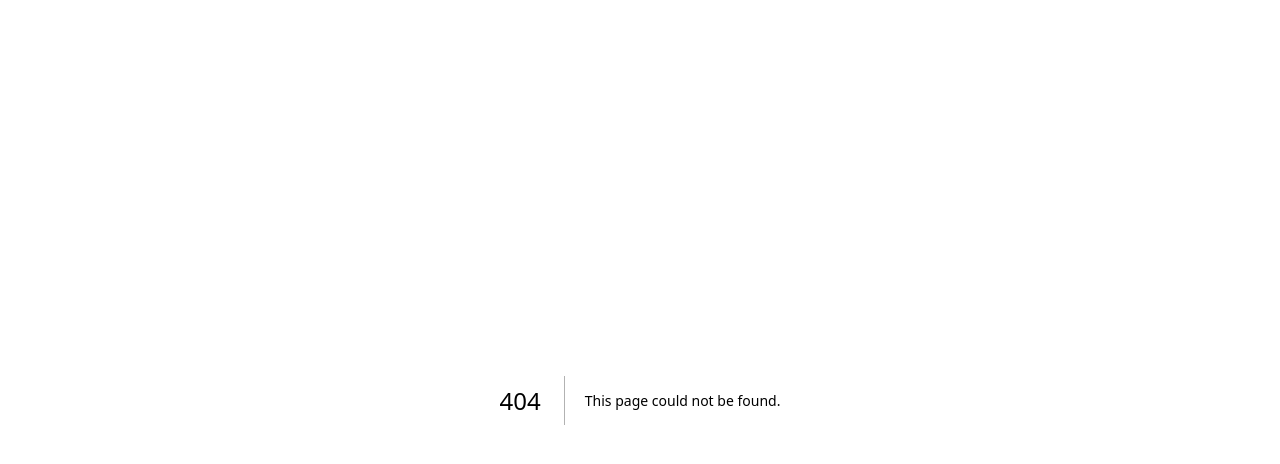
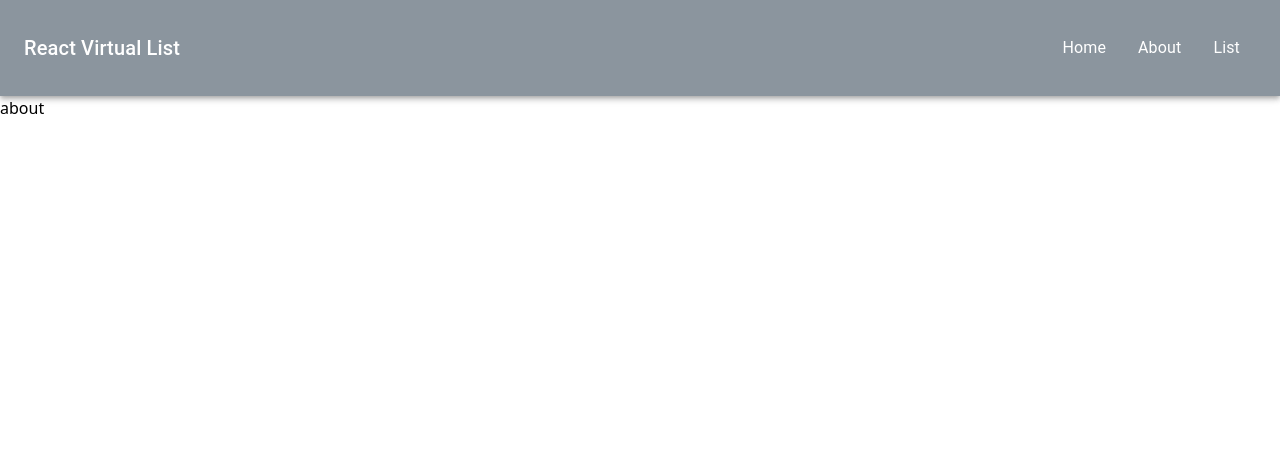
Before and after one commit to olaknowct/react-virtual-list, a Next.js app: page /about in a window 1280 px wide. Before the commit this address had no page. Shown: the top 464 px of the page. Built offline with nearby package versions, Linux system fonts and the light colour scheme.

Commit message:
Create Layout Home page About page List Page

```diff
--- a/package.json
+++ b/package.json
@@ -9,6 +9,9 @@
     "lint": "next lint"
   },
   "dependencies": {
+    "@emotion/react": "^11.11.1",
+    "@emotion/styled": "^11.11.0",
+    "@mui/material": "^5.13.5",
     "@types/node": "20.3.1",
     "@types/react": "18.2.12",
     "@types/react-dom": "18.2.5",
--- /dev/null
+++ b/src/components/layout/layout.js
@@ -0,0 +1,14 @@
+import { Fragment } from 'react';
+
+import NavBar from '../navbar/navbar';
+
+function Layout({ children }) {
+  return (
+    <Fragment>
+      <NavBar />
+      <main>{children}</main>
+    </Fragment>
+  );
+}
+
+export default Layout;
--- /dev/null
+++ b/src/components/navbar/navbar.js
@@ -0,0 +1,39 @@
+import Link from 'next/link';
+import { AppBar, Toolbar, Typography, List, ListItem, ListItemText } from '@mui/material';
+
+import React from 'react';
+function NavBar() {
+  return (
+    <AppBar position='static' sx={{ backgroundColor: '#8b959e' }}>
+      <Toolbar sx={{ padding: '16px' }}>
+        <Link href='/' passHref>
+          <Typography variant='h6'>React Virtual List</Typography>
+        </Link>
+
+        <List
+          component='nav'
+          aria-label='main navigation'
+          sx={{ marginLeft: 'auto', display: 'flex', flexDirection: 'row' }}
+        >
+          <Link href='/home' passHref>
+            <ListItem>
+              <ListItemText primary='Home' />
+            </ListItem>
+          </Link>
+          <Link href='/about' passHref>
+            <ListItem>
+              <ListItemText primary='About' />
+            </ListItem>
+          </Link>
+          <Link href='/list' passHref>
+            <ListItem>
+              <ListItemText primary='List' />
+            </ListItem>
+          </Link>
+        </List>
+      </Toolbar>
+    </AppBar>
+  );
+}
+
+export default NavBar;
--- a/src/pages/_app.tsx
+++ b/src/pages/_app.tsx
@@ -1,6 +1,17 @@
-import '@/styles/globals.css'
-import type { AppProps } from 'next/app'
+import '@/styles/globals.css';
+import type { AppProps } from 'next/app';
+import Layout from '../components/layout/layout';
+import Head from 'next/head';
 
 export default function App({ Component, pageProps }: AppProps) {
-  return <Component {...pageProps} />
+  return (
+    <Layout>
+      <Head>
+        <title>React Virtual List</title>
+        <meta name='description' content='React Virtual List' />
+        <meta name='viewport' content='initial-scale=1.0, width=device-width' />
+      </Head>
+      <Component {...pageProps} />
+    </Layout>
+  );
 }
--- /dev/null
+++ b/src/pages/about/index.tsx
@@ -0,0 +1,3 @@
+export default function About() {
+  return <h1>about</h1>;
+}
--- /dev/null
+++ b/src/pages/home/index.tsx
@@ -0,0 +1,3 @@
+export default function Home() {
+  return <h1>home</h1>;
+}
--- a/src/pages/index.tsx
+++ b/src/pages/index.tsx
@@ -1,118 +1,6 @@
-import Image from 'next/image'
-import { Inter } from 'next/font/google'
-
-const inter = Inter({ subsets: ['latin'] })
+import Image from 'next/image';
+import NavBar from '@/components/navbar/navbar';
 
 export default function Home() {
-  return (
-    <main
-      className={`flex min-h-screen flex-col items-center justify-between p-24 ${inter.className}`}
-    >
-      <div className="z-10 w-full max-w-5xl items-center justify-between font-mono text-sm lg:flex">
-        <p className="fixed left-0 top-0 flex w-full justify-center border-b border-gray-300 bg-gradient-to-b from-zinc-200 pb-6 pt-8 backdrop-blur-2xl dark:border-neutral-800 dark:bg-zinc-800/30 dark:from-inherit lg:static lg:w-auto  lg:rounded-xl lg:border lg:bg-gray-200 lg:p-4 lg:dark:bg-zinc-800/30">
-          Get started by editing&nbsp;
-          <code className="font-mono font-bold">src/pages/index.tsx</code>
-        </p>
-        <div className="fixed bottom-0 left-0 flex h-48 w-full items-end justify-center bg-gradient-to-t from-white via-white dark:from-black dark:via-black lg:static lg:h-auto lg:w-auto lg:bg-none">
-          <a
-            className="pointer-events-none flex place-items-center gap-2 p-8 lg:pointer-events-auto lg:p-0"
-            href="https://vercel.com?utm_source=create-next-app&utm_medium=default-template-tw&utm_campaign=create-next-app"
-            target="_blank"
-            rel="noopener noreferrer"
-          >
-            By{' '}
-            <Image
-              src="/vercel.svg"
-              alt="Vercel Logo"
-              className="dark:invert"
-              width={100}
-              height={24}
-              priority
-            />
-          </a>
-        </div>
-      </div>
-
-      <div className="relative flex place-items-center before:absolute before:h-[300px] before:w-[480px] before:-translate-x-1/2 before:rounded-full before:bg-gradient-radial before:from-white before:to-transparent before:blur-2xl before:content-[''] after:absolute after:-z-20 after:h-[180px] after:w-[240px] after:translate-x-1/3 after:bg-gradient-conic after:from-sky-200 after:via-blue-200 after:blur-2xl after:content-[''] before:dark:bg-gradient-to-br before:dark:from-transparent before:dark:to-blue-700/10 after:dark:from-sky-900 after:dark:via-[#0141ff]/40 before:lg:h-[360px]">
-        <Image
-          className="relative dark:drop-shadow-[0_0_0.3rem_#ffffff70] dark:invert"
-          src="/next.svg"
-          alt="Next.js Logo"
-          width={180}
-          height={37}
-          priority
-        />
-      </div>
-
-      <div className="mb-32 grid text-center lg:mb-0 lg:grid-cols-4 lg:text-left">
-        <a
-          href="https://nextjs.org/docs?utm_source=create-next-app&utm_medium=default-template-tw&utm_campaign=create-next-app"
-          className="group rounded-lg border border-transparent px-5 py-4 transition-colors hover:border-gray-300 hover:bg-gray-100 hover:dark:border-neutral-700 hover:dark:bg-neutral-800/30"
-          target="_blank"
-          rel="noopener noreferrer"
-        >
-          <h2 className={`mb-3 text-2xl font-semibold`}>
-            Docs{' '}
-            <span className="inline-block transition-transform group-hover:translate-x-1 motion-reduce:transform-none">
-              -&gt;
-            </span>
-          </h2>
-          <p className={`m-0 max-w-[30ch] text-sm opacity-50`}>
-            Find in-depth information about Next.js features and API.
-          </p>
-        </a>
-
-        <a
-          href="https://nextjs.org/learn?utm_source=create-next-app&utm_medium=default-template-tw&utm_campaign=create-next-app"
-          className="group rounded-lg border border-transparent px-5 py-4 transition-colors hover:border-gray-300 hover:bg-gray-100 hover:dark:border-neutral-700 hover:dark:bg-neutral-800/30"
-          target="_blank"
-          rel="noopener noreferrer"
-        >
-          <h2 className={`mb-3 text-2xl font-semibold`}>
-            Learn{' '}
-            <span className="inline-block transition-transform group-hover:translate-x-1 motion-reduce:transform-none">
-              -&gt;
-            </span>
-          </h2>
-          <p className={`m-0 max-w-[30ch] text-sm opacity-50`}>
-            Learn about Next.js in an interactive course with&nbsp;quizzes!
-          </p>
-        </a>
-
-        <a
-          href="https://vercel.com/templates?framework=next.js&utm_source=create-next-app&utm_medium=default-template-tw&utm_campaign=create-next-app"
-          className="group rounded-lg border border-transparent px-5 py-4 transition-colors hover:border-gray-300 hover:bg-gray-100 hover:dark:border-neutral-700 hover:dark:bg-neutral-800/30"
-          target="_blank"
-          rel="noopener noreferrer"
-        >
-          <h2 className={`mb-3 text-2xl font-semibold`}>
-            Templates{' '}
-            <span className="inline-block transition-transform group-hover:translate-x-1 motion-reduce:transform-none">
-              -&gt;
-            </span>
-          </h2>
-          <p className={`m-0 max-w-[30ch] text-sm opacity-50`}>
-            Discover and deploy boilerplate example Next.js&nbsp;projects.
-          </p>
-        </a>
-
-        <a
-          href="https://vercel.com/new?utm_source=create-next-app&utm_medium=default-template-tw&utm_campaign=create-next-app"
-          className="group rounded-lg border border-transparent px-5 py-4 transition-colors hover:border-gray-300 hover:bg-gray-100 hover:dark:border-neutral-700 hover:dark:bg-neutral-800/30"
-          target="_blank"
-          rel="noopener noreferrer"
-        >
-          <h2 className={`mb-3 text-2xl font-semibold`}>
-            Deploy{' '}
-            <span className="inline-block transition-transform group-hover:translate-x-1 motion-reduce:transform-none">
-              -&gt;
-            </span>
-          </h2>
-          <p className={`m-0 max-w-[30ch] text-sm opacity-50`}>
-            Instantly deploy your Next.js site to a shareable URL with Vercel.
-          </p>
-        </a>
-      </div>
-    </main>
-  )
+  return <div>test</div>;
 }
--- /dev/null
+++ b/src/pages/list/index.jsx
@@ -0,0 +1,3 @@
+export default function List() {
+  return <h1>list</h1>;
+}
```
Also changed, not shown: src/styles/globals.css (+3 -7 lines), 1 other file (tests, documents, lock files or other folders).
